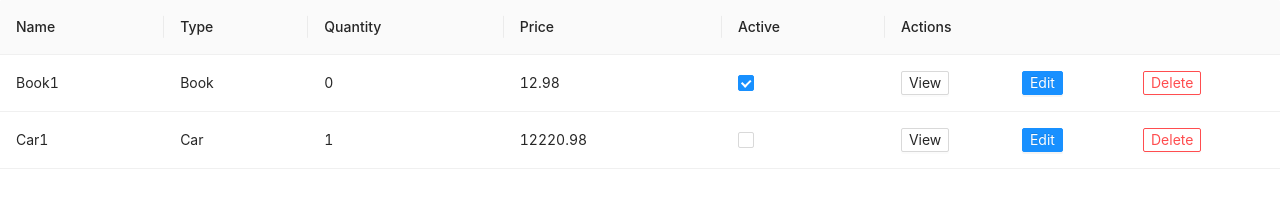
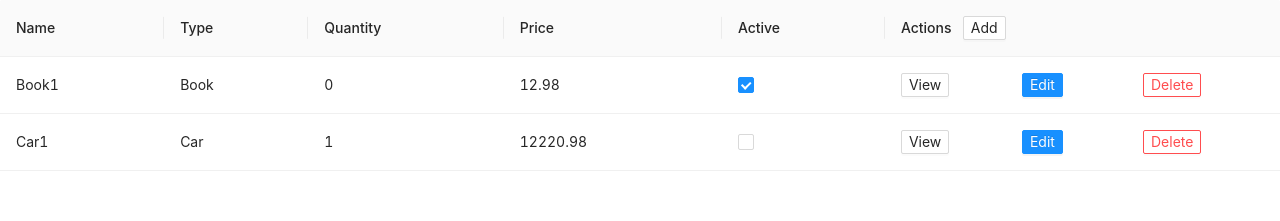
Before and after one commit to MrGoodBye/PM, a React (Create React App) app: page / in a window 1280 px wide. Shown: the top 221 px of the page. Built offline with nearby package versions, Linux system fonts and the light colour scheme.

Commit message:
function of create

```diff
--- a/package.json
+++ b/package.json
@@ -11,6 +11,7 @@
     "react-dom": "^17.0.1",
     "react-router-dom": "^5.2.0",
     "react-scripts": "4.0.0",
+    "uuid": "^8.3.1",
     "web-vitals": "^0.2.4"
   },
   "scripts": {
--- a/src/App.js
+++ b/src/App.js
@@ -1,7 +1,7 @@
 import {useState, useEffect} from 'react'
-import { Table, Checkbox, Row, Col, Button } from 'antd'
+import { Table, Checkbox, Row, Col, Button, Popconfirm } from 'antd'
 import { Link } from 'react-router-dom'
-import { fetchProducts, updateProducts } from './service'
+import { fetchProducts, updateProducts, deleteProductById } from './service'
 import './App.css';
 
 function App() {
@@ -16,6 +16,11 @@ function App() {
     const newDataSource = dataSource.map((p, i) => index === i ? { ...p, active: value } : p)
     setDataSource(newDataSource)
     updateProducts(newDataSource)
+  }
+
+  const onDelete = id => {
+    const newProducts = deleteProductById(id)
+    setDataSource(newProducts)
   }
 
   return (
@@ -47,18 +52,34 @@ function App() {
               />
             )
           }, {
-            title: 'Actions',
+            title: <>
+              Actions&nbsp;&nbsp;&nbsp;
+              <Link to={`products/new`}>
+                <Button size='small'>Add</Button>
+              </Link>
+              </>, //
             dataIndex: 'action',
             align: 'left',
             render: (text, product) => (
               <Row>
-                <Col span={8}><Button size='small'>View</Button></Col>
+                <Col span={8}>
+                  <Link to={`products/${product.id}`}>
+                    <Button size='small'>View</Button>
+                  </Link>
+                </Col>
                 <Col span={8}>
                   <Link to={`products/${product.id}/edit`}>
                     <Button size='small' type='primary'>Edit</Button>
                   </Link>
                 </Col>
-                <Col span={8}><Button size='small' danger>Delete</Button></Col>
+                <Col span={8}>
+                <Popconfirm
+                  title="Are you sure delete this product?"
+                  onConfirm={() => onDelete(product.id)}
+                >
+                  <Button size='small' danger>Delete</Button>
+                </Popconfirm>
+                </Col>
               </Row>
             )
           }
--- a/src/index.js
+++ b/src/index.js
@@ -7,7 +7,6 @@ import {
 } from "react-router-dom";
 import './index.css';
 import App from './App';
-import New from './new'
 import Product from './product'
 import reportWebVitals from './reportWebVitals';
 
@@ -23,7 +22,10 @@ ReactDOM.render(
           <App />
         </Route>
         <Route path="/products/new" exact>
-          <New />
+          <Product />
+        </Route>
+        <Route path="/products/:id" exact>
+          <Product />
         </Route>
         <Route path="/products/:id/edit" exact>
           <Product />
--- a/src/product.js
+++ b/src/product.js
@@ -1,16 +1,24 @@
 import { Form, Input, InputNumber, Button, Checkbox, message } from 'antd'
 import { useParams, useHistory } from 'react-router-dom'
-import { fetchProductById, updateProduct } from './service'
+import { v4 } from 'uuid'
+import { fetchProductById, updateProduct, createProduct } from './service'
 import './product.css'
 
 export default function Product () {
     const { id } = useParams()
     const product = fetchProductById(id)
     const history = useHistory()
+    const isEditMode = history.location.pathname.indexOf('edit') > -1
+    const isCreateMode = !id
+    const isViewMode = !isEditMode && !isCreateMode
 
     const onFinish = (value) => {
         message.success('Successful')
+        if (isCreateMode) {
+            createProduct({ id: v4, ...value })
+        } else {
             updateProduct({ ...product, ...value })
+        }
         history.push('/products')
     }
 
@@ -37,7 +45,7 @@ export default function Product () {
                     }
                 ]}
             >
-                <Input />
+                <Input disabled={isViewMode} />
             </Form.Item>
             <Form.Item
                 label='Type'
@@ -48,7 +56,7 @@ export default function Product () {
                     }
                 ]}
             >
-                <Input />
+                <Input disabled={isViewMode} />
             </Form.Item>
             <Form.Item
                 label='Quantity'
@@ -59,7 +67,7 @@ export default function Product () {
                     }
                 ]}
             >
-                <InputNumber step={1} precision={0} />
+                <InputNumber step={1} precision={0} disabled={isViewMode} />
             </Form.Item>
             <Form.Item
                 label='Price'
@@ -70,20 +78,23 @@ export default function Product () {
                     }
                 ]}
             >
-                <InputNumber step={0.01} precision={2} />
+                <InputNumber step={0.01} precision={2} disabled={isViewMode} />
             </Form.Item>
             <Form.Item
                 label='Active'
                 name='active'
                 valuePropName="checked"
             >
-                <Checkbox />
+                <Checkbox disabled={isViewMode} />
             </Form.Item>
+            {
+                !isViewMode &&
                 <Form.Item wrapperCol={{offset: 5}}>
                     <Button type="primary" htmlType="submit">
                         Submit
                     </Button>
                 </Form.Item>
+            }
         </Form>
     )
 }
--- a/src/service.js
+++ b/src/service.js
@@ -1,13 +1,13 @@
 const defaultValue = [
     {
-        id: 1,
+        id: '1',
         name: 'Book1',
         type: 'Book',
         quantity: 0,
         price: '12.98',
         active: true
     }, {
-        id: 2,
+        id: '2',
         name: 'Car1',
         type: 'Car',
         quantity: 1,
@@ -29,7 +29,7 @@ export const fetchProducts = () => {
 
 export const fetchProductById = (id) => {
     const products = JSON.parse(localStorage.getItem('products'))
-    return products.find(p => p.id === +id)
+    return products.find(p => p.id === id)
 }
 
 export const updateProducts = (products) => {
@@ -41,3 +41,16 @@ export const updateProduct = (product) => {
     const newProducts = products.map(p => p.id === product.id ? product : p)
     localStorage.setItem('products', JSON.stringify(newProducts))
 }
+
+export const createProduct = (product) => {
+    const products = JSON.parse(localStorage.getItem('products'))
+    const newProducts = [...products, product]
+    localStorage.setItem('products', JSON.stringify(newProducts))
+}
+
+export const deleteProductById = (id) => {
+    const products = JSON.parse(localStorage.getItem('products'))
+    const newProducts = products.filter(p => p.id !== id)
+    localStorage.setItem('products', JSON.stringify(newProducts))
+    return newProducts
+}
```
Also changed, not shown: 1 other file (tests, documents, lock files or other folders). Lines whose indentation alone changed are shown as unchanged.
